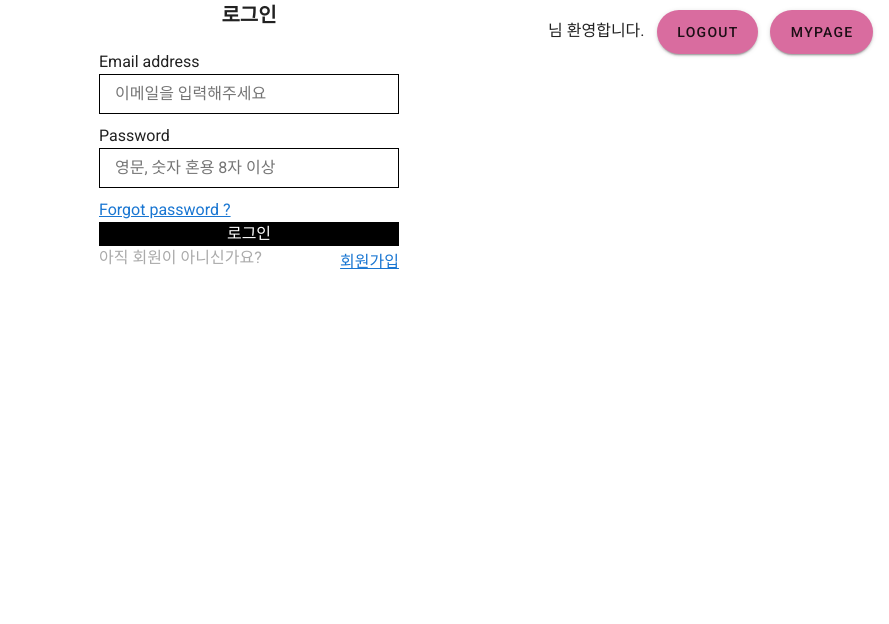
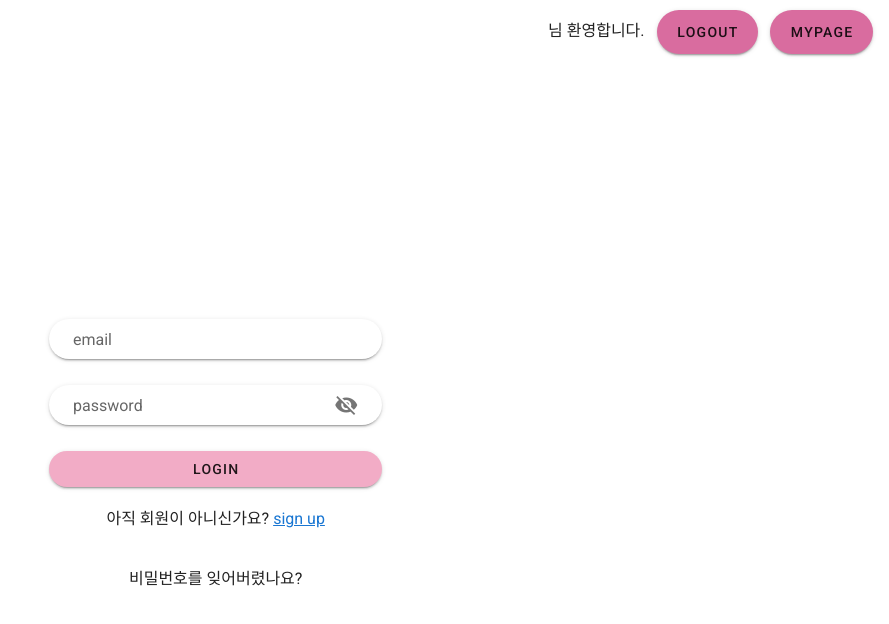
Before and after one commit to bokiri409/MatchMaker, a Vue app in the folder frontend/: page /#/user/login in a window 1280 px wide. Shown: the top 624 px of the page, without its empty margins (391-1280 px from the left). Built offline with nearby package versions, Linux system fonts and the light colour scheme; sample sign-in values are in the browser's storage; what vue-js-modal would draw is missing.

Commit message:
style : 로그인 페이지 화면 디자인

```diff
--- a/frontend/src/page/user/Login.vue
+++ b/frontend/src/page/user/Login.vue
@@ -1,4 +1,4 @@
-<template>
+<!--<template>
   <div id="container">
     <div class="user" id="login">
       <div class="wrapC table">
@@ -23,7 +23,7 @@
             />
           </div>
           <a class="forgot-password" href="#">Forgot password ?</a>
-          <button class="btn btn--back btn--login" @click="checkHandler()">
+          <button class="btn btn&#45;&#45;back btn&#45;&#45;login" @click="checkHandler()">
             로그인
           </button>
           <div class="add-option">
@@ -31,7 +31,7 @@
               <p>아직 회원이 아니신가요?</p>
               <router-link
                 v-bind:to="{ name: constants.URL_TYPE.USER.JOIN }"
-                class="btn--text"
+                class="btn&#45;&#45;text"
               >
                 회원가입
               </router-link>
@@ -41,6 +41,72 @@
       </div>
     </div>
   </div>
+</template>-->
+<template>
+    <v-container fill-height style="max-width: 400px;">
+        <v-layout align-center row wrap>
+            <v-flex xs10>
+<!--                <v-card class="elevation-12">-->
+<!--                    <div class="pa-10">-->
+                <v-row
+                    class="fill-height ma-0 pa-7"
+                    align="center"
+                    justify="center"
+                >
+                    <v-img
+                        contain
+                        src="../../assets/img/login/user.png"
+                        max-height="80"
+                        max-width="70"
+                    ></v-img>
+                </v-row>
+                    <v-text-field
+                        label="email"
+                        placeholder="이메일을 입력하세요."
+                        filled
+                        solo
+                        rounded
+                        dense
+                    ></v-text-field>
+                    <v-text-field
+                        label="password"
+                        v-model="password"
+                        placeholder="비밀번호를 입력하세요."
+                        filled
+                        solo
+                        rounded
+                        dense
+                        :append-icon="show1 ? 'mdi-eye' : 'mdi-eye-off'"
+                        :type="show1 ? 'text' : 'password'"
+                        @click:append="show1 = !show1"
+                    ></v-text-field>
+
+                    <v-btn
+                        rounded
+                        block
+                        color="#F2ACC6"
+                    >
+                        login
+                    </v-btn>
+
+                <p class="text-center pa-5">
+                    아직 회원이 아니신가요?
+                <router-link
+                        v-bind:to="{ name: constants.URL_TYPE.USER.JOIN }"
+                        class="btn&#45;&#45;text"
+                >
+                    sign up
+                </router-link>
+                </p>
+
+                <p class="text-center">
+                    비밀번호를 잊어버렸나요?
+                </p>
+<!--                    </div>-->
+<!--                </v-card>-->
+            </v-flex>
+        </v-layout>
+    </v-container>
 </template>
 
 <script>
```
Also changed, not shown: frontend/src/assets/img/login/user.png (added).
